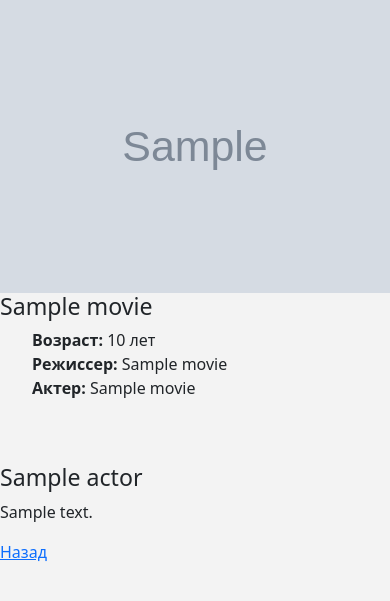
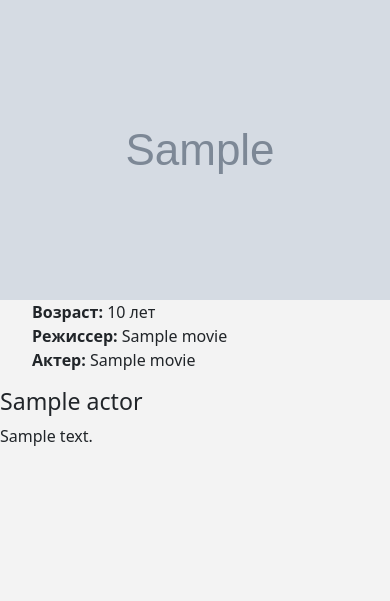
Before and after one commit to AlexyVlad/my_project, a Django app: template movies/templates/actor_detail.html in a window 390 px wide; the page is wider, and only the part inside the window is pictured. Shown: the part 144-745 px from the top of that part. Run offline with Django 4.2, Linux system fonts and the light colour scheme; the template is opened without the code that fills it: values that come from a table or form of the project are taken from there, others are empty; tables that the repository leaves empty hold one stand-in row (values such as "Sample post"); grey boxes marked "Sample" are stand-in pictures.

Commit message:
Последние правки

```diff
--- a/movies/models.py
+++ b/movies/models.py
@@ -84,9 +84,6 @@ class Movie(models.Model):
     def get_absolute_url(self):
         return reverse("movie_detail", kwargs={"slug": self.url})
 
-    def get_review(self):
-        return self.reviews_set.filter(parent__isnull=True)
-
     class Meta:
         verbose_name = "Фильм"
         verbose_name_plural = "Фильмы"
--- a/movies/templates/actor_detail.html
+++ b/movies/templates/actor_detail.html
@@ -3,37 +3,38 @@
 {% block content %}
 
         <div class="left-ads-display col-lg-8">
-        <div class="row">
-            <div class="desc1-left col-md-6">
-                <img src="{{ actor.image.url }}" class="img-fluid" alt="Responsive image">
+        <div>
+            <div>
+                <img src="{{ actor.image.url }}">
             </div>
-            <div class="desc1-right col-md-6 pl-lg-4">
-                <h3>
-                    {{ movie.title }}
-                </h3>
+            <div>
                 <ul>
                     <li>
                         <div>
                             <b>Возраст:</b> {{ actor.age }} лет
                         </div>
                     </li>
+                    {% if actor.film_director.all %}
                     <li>
                         <div><b>Режиссер:</b>
                             {% for movie in actor.film_director.all %}
                                 {{ movie.title }}
                             {% endfor %}
                         </div>
+                    {% endif %}
                     </li>
+                    {% if actor.film_actor.all %}
                     <li><div><b>Актер:</b>
                         {% for movie in actor.film_actor.all %}
                             {{ movie.title }}
                         {% endfor %}
                     </div>
                     </li>
+                    {% endif %}
                 </ul>
             </div>
         </div>
-        <div class="row sub-para-w3layouts mt-5">
+        <div>
             <h3>
                  {{ actor.name }}
             </h3>
@@ -42,12 +43,5 @@
             </p>
         </div>
     </div>
-<a href="#" onclick="goBack()">Назад</a>
-
-<script>
-function goBack() {
-  window.history.back();
-}
-</script>
 
 {% endblock %}
--- a/movies/templates/inform.html
+++ b/movies/templates/inform.html
@@ -4,6 +4,8 @@
 
 {% block content %}
 
-<h1>Информация о сайте...</h1>
+<h1>На этом сайте вы можите найти фильм по названию или по дате выхода,<br>
+    посмотретьдетальную информацию о фильме, <br> поделиться своим мнением в комментариях,
+        <br> оценить фильм, узнать о появлении новых фильмов.</h1>
 
 {% endblock %}
--- a/movies/urls.py
+++ b/movies/urls.py
@@ -1,6 +1,6 @@
 from django.urls import path, include
 from movies import views
-from movies.views import MoviesListView, MovieDetailView, AddReview, ActorDetailView, FilterMoviesView, \
+from movies.views import MoviesListView, MovieDetailView, AddReview, ActorDetailView, \
     NewMoviesListView, InfoView
 
 urlpatterns = [
```
Also changed, not shown: movies/views.py (+4 -5 lines).
